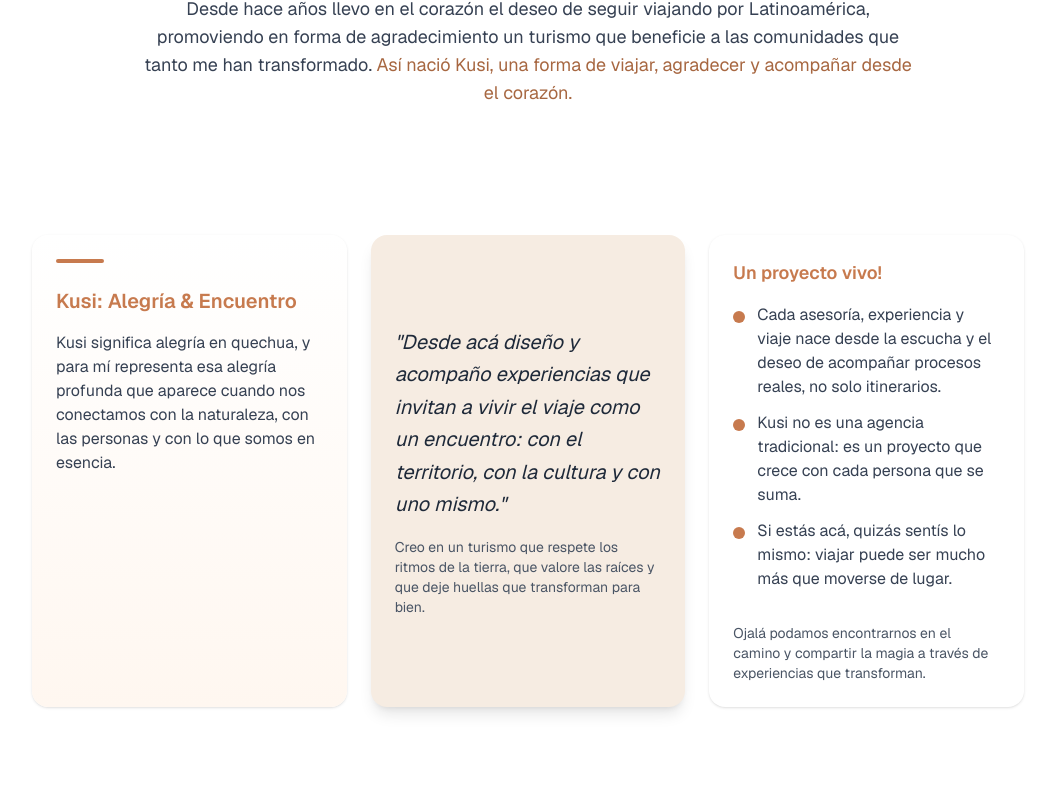
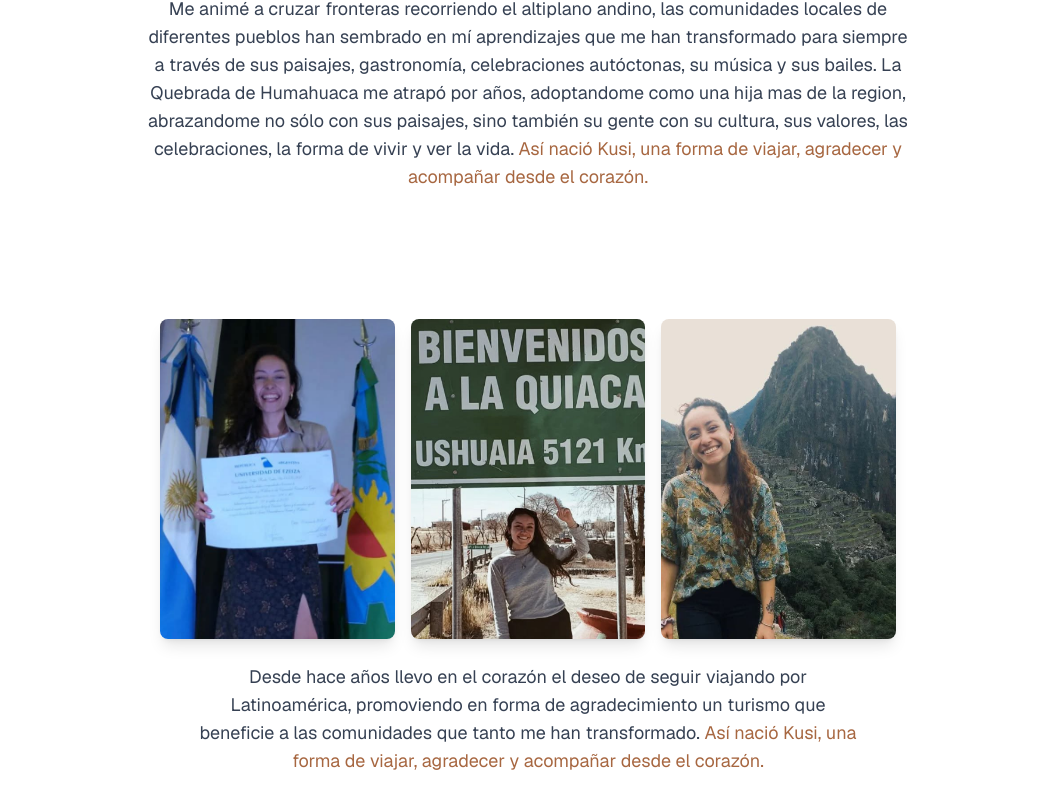
Before and after one commit to isaias2004/kusi, a Next.js app: page /quienesSomos in a window 1280 px wide. Shown: the part 1277-2080 px from the top of the page, without its empty margins (112-1167 px from the left). Built offline with nearby package versions, Linux system fonts and the light colour scheme.

Commit message:
Add another changes and change the images

```diff
--- a/app/components/NavBar.js
+++ b/app/components/NavBar.js
@@ -58,7 +58,7 @@
                             htmlFor="experiencias-toggle"
                             className="flex items-center py-2 px-3 text-gray-900 rounded-sm md:p-0 md:hover:text-[#C77A4E] dark:text-white uppercase tracking-tight font-extralight cursor-pointer"
                           >
-                            Experiencias
+                            Que Hacemos
                             <svg className="ml-2 w-3 h-3 text-gray-600 dark:text-gray-300" viewBox="0 0 20 20" fill="currentColor" aria-hidden="true">
                               <path fillRule="evenodd" d="M5.23 7.21a.75.75 0 011.06.02L10 10.94l3.71-3.71a.75.75 0 111.06 1.06l-4.24 4.24a.75.75 0 01-1.06 0L5.21 8.29a.75.75 0 01.02-1.08z" clipRule="evenodd" />
                             </svg>
--- a/app/quienesSomos/page.js
+++ b/app/quienesSomos/page.js
@@ -35,7 +35,7 @@
           {/* Texto lado derecho en desktop, abajo en mobile */}
           <div className="w-full md:w-1/2 flex flex-col justify-center items-start px-4">
             <h2 className="text-3xl md:text-4xl font-bold text-[#C77A4E] mb-4">Un poco sobre mí</h2>
-            <h3 className="text-2xl md:text-2xl font-bold text-[#C77A4E] mb-4">Como viajar trasnformó mi vida, y hoy vivo viajando.</h3>
+            <h3 className="text-2xl md:text-2xl font-bold text-[#C77A4E] mb-4">Como viajar transformó mi vida, y hoy vivo viajando.</h3>
             <p className="text-gray-700 dark:text-gray-200 text-lg md:text-xl mb-6">
               Hola! Soy Eve, dejáme contarte cómo viajar transformó mi vida y hoy elijo vivir viajando y compartir mis experiencias con otros y otras a través de KUSI.
             </p>
@@ -45,7 +45,8 @@
             </p>
           </div>
         </section>
-         <section className="w-full max-w-5xl px-4 py-12">
+
+        <section className="w-full max-w-5xl px-4 py-12">
           <div className="grid grid-cols-1 sm:grid-cols-3 gap-4">
             <div className="overflow-hidden rounded-lg shadow-lg">
               <Image
@@ -80,6 +81,51 @@
           </div>
 
           <div className="mt-6 max-w-3xl mx-auto text-center">
+            <p className="text-gray-700 dark:text-gray-200 text-base md:text-lg">
+              Me animé a cruzar fronteras recorriendo el altiplano andino, las comunidades locales de diferentes
+              pueblos  han sembrado en mí aprendizajes que me han transformado para siempre a través de sus paisajes,
+              gastronomía, celebraciones autóctonas, su música y sus bailes. La Quebrada de Humahuaca me atrapó por años,
+              adoptandome como una hija mas de la region, abrazandome no sólo con sus paisajes, sino también su gente con
+              su cultura, sus valores, las celebraciones, la forma de vivir y ver la vida.
+              <span className='text-[#a76741]'> Así nació Kusi, una forma de viajar, agradecer  y acompañar desde el corazón.</span></p>
+          </div>
+        </section>
+
+        <section className="w-full max-w-3xl mx-auto px-4 py-12">
+          <div className="grid grid-cols-1 sm:grid-cols-3 gap-4">
+            <div className="overflow-hidden rounded-lg shadow-lg">
+              <Image
+                src="/sobremi5.jpg"
+                alt="Viñedos"
+                width={800}
+                height={600}
+                className="w-full h-64 md:h-80 object-cover"
+                priority={false}
+              />
+            </div>
+            <div className="overflow-hidden rounded-lg shadow-lg">
+              <Image
+                src="/sobremi2.png"
+                alt="Hospedaje ecológico"
+                width={800}
+                height={600}
+                className="w-full h-64 md:h-80 object-cover"
+                priority={false}
+              />
+            </div>
+            <div className="overflow-hidden rounded-lg shadow-lg">
+              <Image
+                src="/sobremi6.jpg"
+                alt="Gastronomía regional"
+                width={800}
+                height={600}
+                className="w-full h-64 md:h-80 object-cover"
+                priority={false}
+              />
+            </div>
+          </div>
+
+          <div className="mt-6 max-w-2xl mx-auto text-center">
             <p className="text-gray-700 dark:text-gray-200 text-base md:text-lg">
               Desde hace años llevo en el corazón el deseo de seguir viajando por Latinoamérica, promoviendo en forma de agradecimiento un turismo que beneficie a las comunidades que tanto me han transformado.
               <span className='text-[#a76741]'> Así nació Kusi, una forma de viajar, agradecer  y acompañar desde el corazón.</span></p>
@@ -131,6 +177,8 @@
           </div>
         </section>
 
+
+
       </main>
       {/* Footer siempre abajo */}
       <WhatsAppFloatingButton />
```
